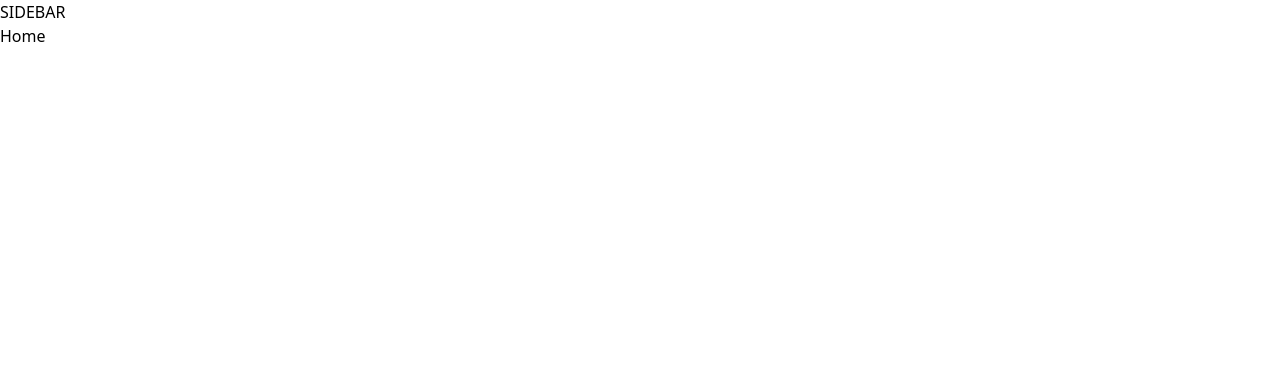
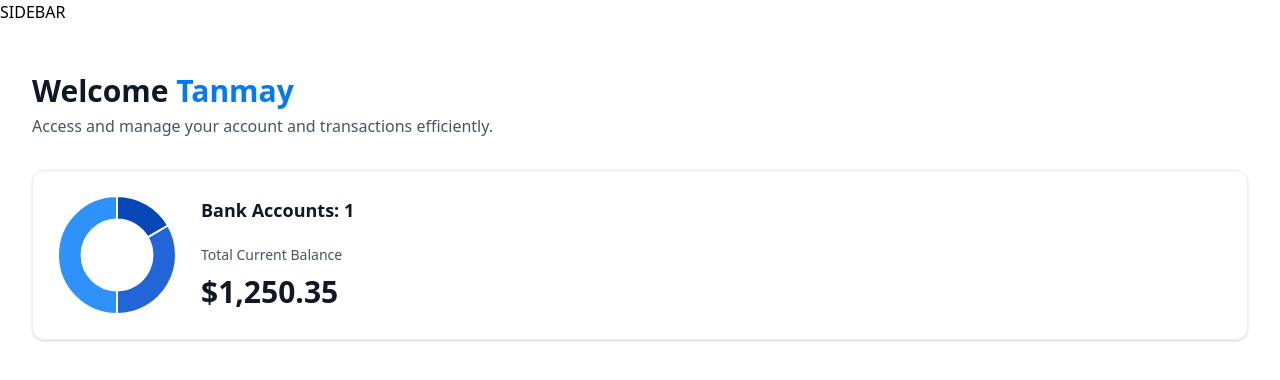
Before and after one commit to tanmaysarin/Banking_App, a Next.js app: page / in a window 1280 px wide. Shown: the top 380 px of the page. Built offline with nearby package versions, Linux system fonts and the light colour scheme.

Commit message:
add welcome text and the total balance app

```diff
--- a/app/(root)/page.tsx
+++ b/app/(root)/page.tsx
@@ -1,8 +1,29 @@
+import HeaderBox from '@/components/HeaderBox'
+import TotalBalanceBox from '@/components/TotalBalanceBox';
 import React from 'react'
 
 const Home = () => {
+  const loggedIn = {firstName: 'Tanmay'};
+
   return (
-    <div>Home</div>
+    <section className='home'>
+      <div className='home-content'>
+        <header className='home-header'>
+          <HeaderBox
+            type='greeting'
+            title='Welcome'
+            user={loggedIn?.firstName || 'Guest'}
+            subtext="Access and manage your account and transactions efficiently."
+          />
+
+          <TotalBalanceBox
+            accounts={[]}
+            totalBanks={1}
+            totalCurrentBalance={1250.35}
+          />
+        </header>
+      </div>
+    </section>
   )
 }
 
--- /dev/null
+++ b/components/AnimatedCounter.tsx
@@ -0,0 +1,17 @@
+'use client';
+import React from 'react'
+import CountUp from 'react-countup';
+
+const AnimatedCounter = ({ amount }: { amount: number }) => {
+  return (
+    <div className='w-full'>
+        <CountUp
+            decimals={2}
+            decimal='.'
+            prefix='$'
+            end={amount} />
+    </div>
+  )
+}
+
+export default AnimatedCounter
--- /dev/null
+++ b/components/DoughnutChart.tsx
@@ -0,0 +1,32 @@
+'use client'
+import { Chart as ChartJS, ArcElement, Legend, Tooltip } from 'chart.js';
+import React from 'react'
+
+import { Doughnut } from 'react-chartjs-2';
+
+ChartJS.register(ArcElement, Tooltip, Legend);
+
+const DoughnutChart = ({ accounts }: DoughnutChartProps)=> {
+    const data = {
+        datasets: [
+            {
+                label: 'Banks',
+                data: [1250, 2500, 3750],
+                backgroundColor: ['#0747b6', '#2265d8', '#2f91fa']
+            }
+        ],
+        labels: ['Bank 1', 'Bank 2', 'Bank 3']
+    }
+  return <Doughnut
+            data={data}
+            options={{
+                cutout: '60%',
+                plugins: {
+                    legend: {
+                        display: false
+                    }
+                }
+            }}/>
+}
+
+export default DoughnutChart
--- /dev/null
+++ b/components/HeaderBox.tsx
@@ -0,0 +1,19 @@
+import React from 'react'
+
+const HeaderBox = ({type = "title", title, subtext, user}: HeaderBoxProps) => {
+  return (
+    <div className='header-box'>
+        <h1 className='header-box-title'>
+            {title}
+            {type === 'greeting' && (
+                <span className='text-bankGradient'>
+                    &nbsp;{user}
+                </span>
+            )}
+        </h1>
+        <p className='header-box-subtext'>{subtext}</p>
+    </div>
+  )
+}
+
+export default HeaderBox
--- /dev/null
+++ b/components/TotalBalanceBox.tsx
@@ -0,0 +1,33 @@
+import React from 'react'
+
+import AnimatedCounter from './AnimatedCounter'
+import DoughnutChart from './DoughnutChart'
+
+const TotalBalanceBox = ({
+    accounts = [], totalBanks, totalCurrentBalance
+}: TotlaBalanceBoxProps) => {
+  return (
+    <section className='total-balance'>
+        <div className='total-balance-chart'>
+            <DoughnutChart accounts={accounts} />
+        </div>
+
+        <div className='flex flex-col gap-6'>
+            <h2 className='header-2'>
+                Bank Accounts: {totalBanks}
+            </h2>
+            <div className='flex flex-col gap-2'>
+                <p className='total-balance-label'>
+                    Total Current Balance
+                </p>
+
+                <div className='total-balance-amount flex-center gap-2'>
+                    <AnimatedCounter amount = {totalCurrentBalance}/>
+                </div>
+            </div>
+        </div>
+    </section>
+  )
+}
+
+export default TotalBalanceBox
--- a/package.json
+++ b/package.json
@@ -10,11 +10,15 @@
   },
   "dependencies": {
     "@radix-ui/react-slot": "^1.1.0",
+    "chart.js": "^4.4.4",
     "class-variance-authority": "^0.7.0",
     "clsx": "^2.1.1",
     "lucide-react": "^0.438.0",
     "next": "14.2.8",
+    "query-string": "^9.1.0",
     "react": "^18",
+    "react-chartjs-2": "^5.2.0",
+    "react-countup": "^6.5.3",
     "react-dom": "^18",
     "tailwind-merge": "^2.5.2",
     "tailwindcss-animate": "^1.0.7"
```
Also changed, not shown: 1 other file (tests, documents, lock files or other folders).
